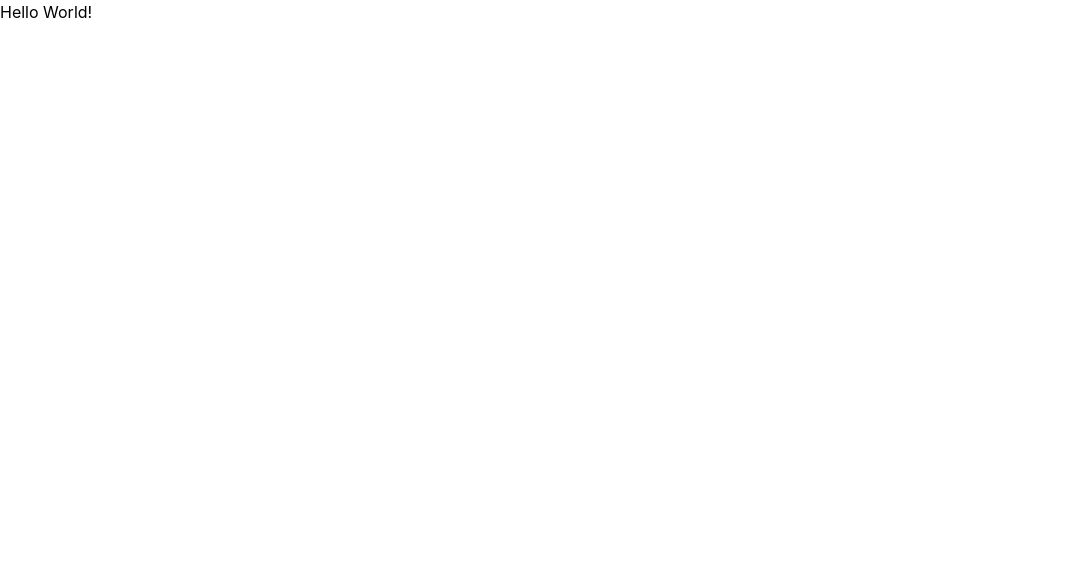
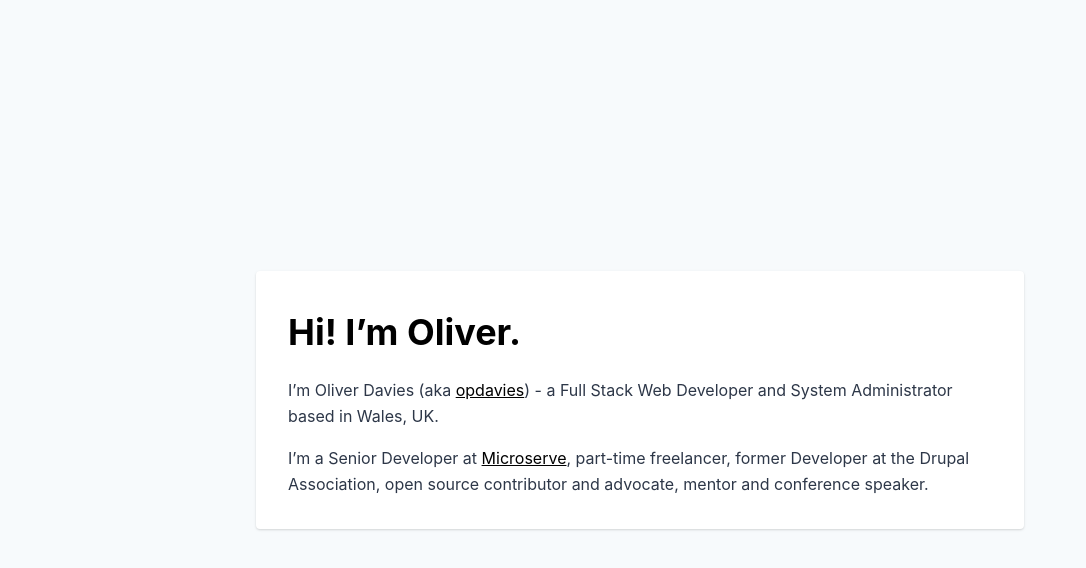
Before and after one commit to opdavies/tailwindcss-demo, a plain HTML site: page index.html in a window 1280 px wide. Shown: the whole page, without its empty margins (0-1086 px from the left). Drawn offline with Linux system fonts and the light colour scheme.

Commit message:
Add profile card

```diff
--- a/index.html
+++ b/index.html
@@ -1,11 +1,17 @@
 <!DOCTYPE html>
-<html lang="en">
+<html lang="en" class="h-full">
   <head>
     <meta charset="UTF-8">
     <title>Tailwind CSS Demo</title>
     <link rel="stylesheet" href="tailwind.min.css">
   </head>
-  <body>
-    <h1>Hello World!</h1>
+  <body class="h-full font-sans antialiased text-gray-800 bg-gray-100 flex flex-col justify-center">
+    <section class="md:rounded max-w-3xl flex-no-shrink mx-auto bg-white p-8 shadow leading-relaxed">
+      <h1 class="text-black text-4xl font-bold">Hi! I’m Oliver.</h1>
+
+      <p class="mt-4">I’m Oliver Davies (aka <a class="text-black underline hover:no-underline" href="https://www.google.com/#q=opdavies">opdavies</a>) - a Full Stack Web Developer and System Administrator based in Wales, UK.</p>
+
+      <p class="mt-4">I’m a Senior Developer at <a class="text-black underline hover:no-underline" href="https://microserve.io/?utm_source=oliverdavies.uk&amp;utm_medium=about-bio">Microserve</a>, part-time freelancer, former Developer at the <a href="https://www.drupal.org/association">Drupal Association</a>, open source contributor and advocate, mentor and conference speaker.</p>
+    </section>
   </body>
 </html>
```
